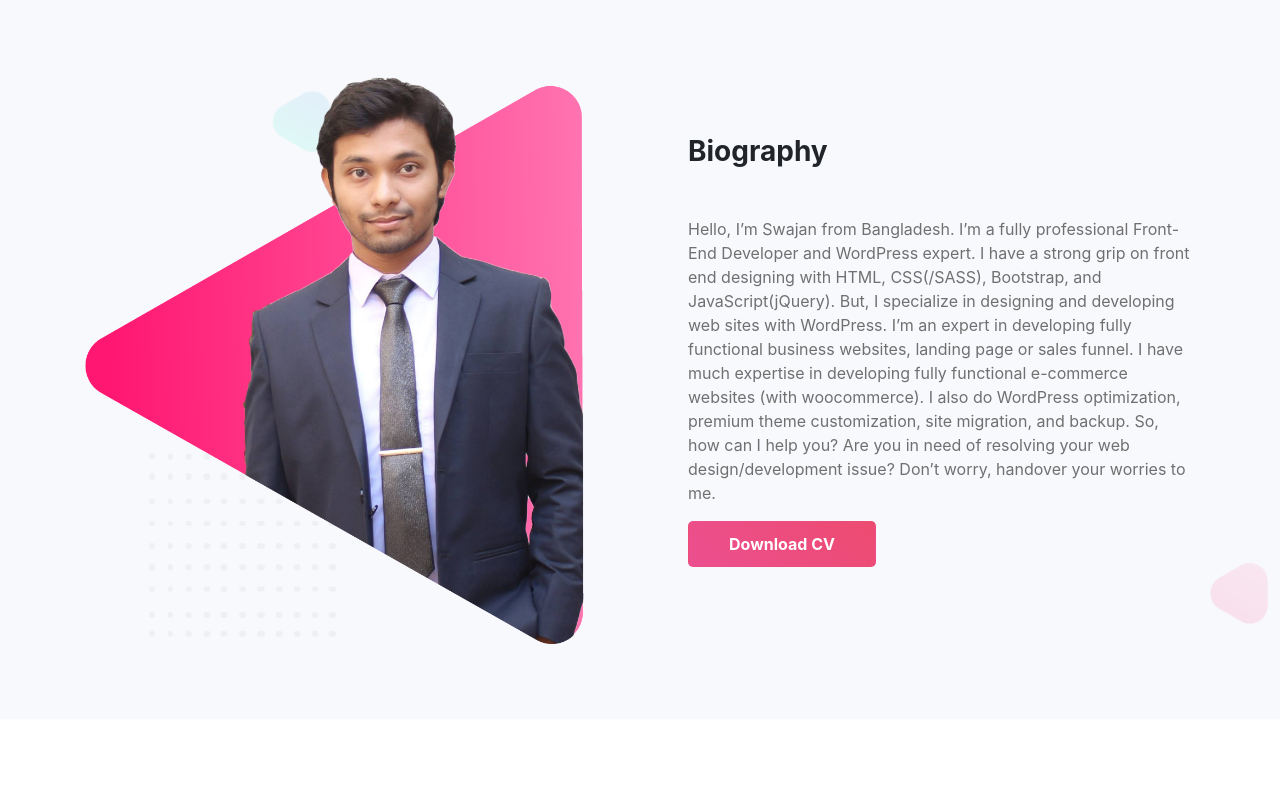
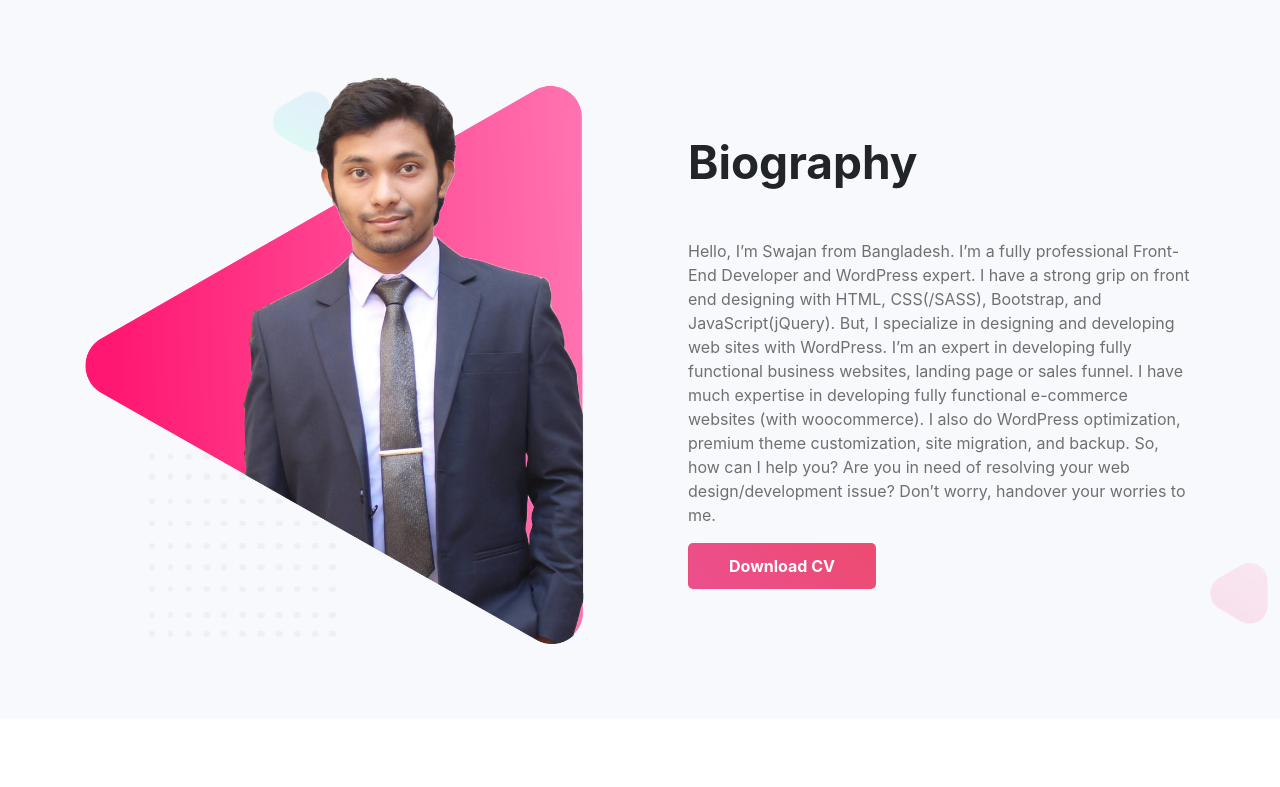
Before and after one commit to smswajan/Personal-Portfolio-Assignment-PH, a plain HTML site: page index.html in a window 1280 px wide. Shown: the part 820-1607 px from the top of the page. Drawn offline with nearby package versions, Linux system fonts and the light colour scheme.

Commit message:
changed font size

```diff
--- a/css/style.css
+++ b/css/style.css
@@ -67,6 +67,7 @@ section.biography {
 }
 h3 {
   font-weight: bold;
+  font-size: 46px;
 }
 /* Latest Work */
 section.work {
```
